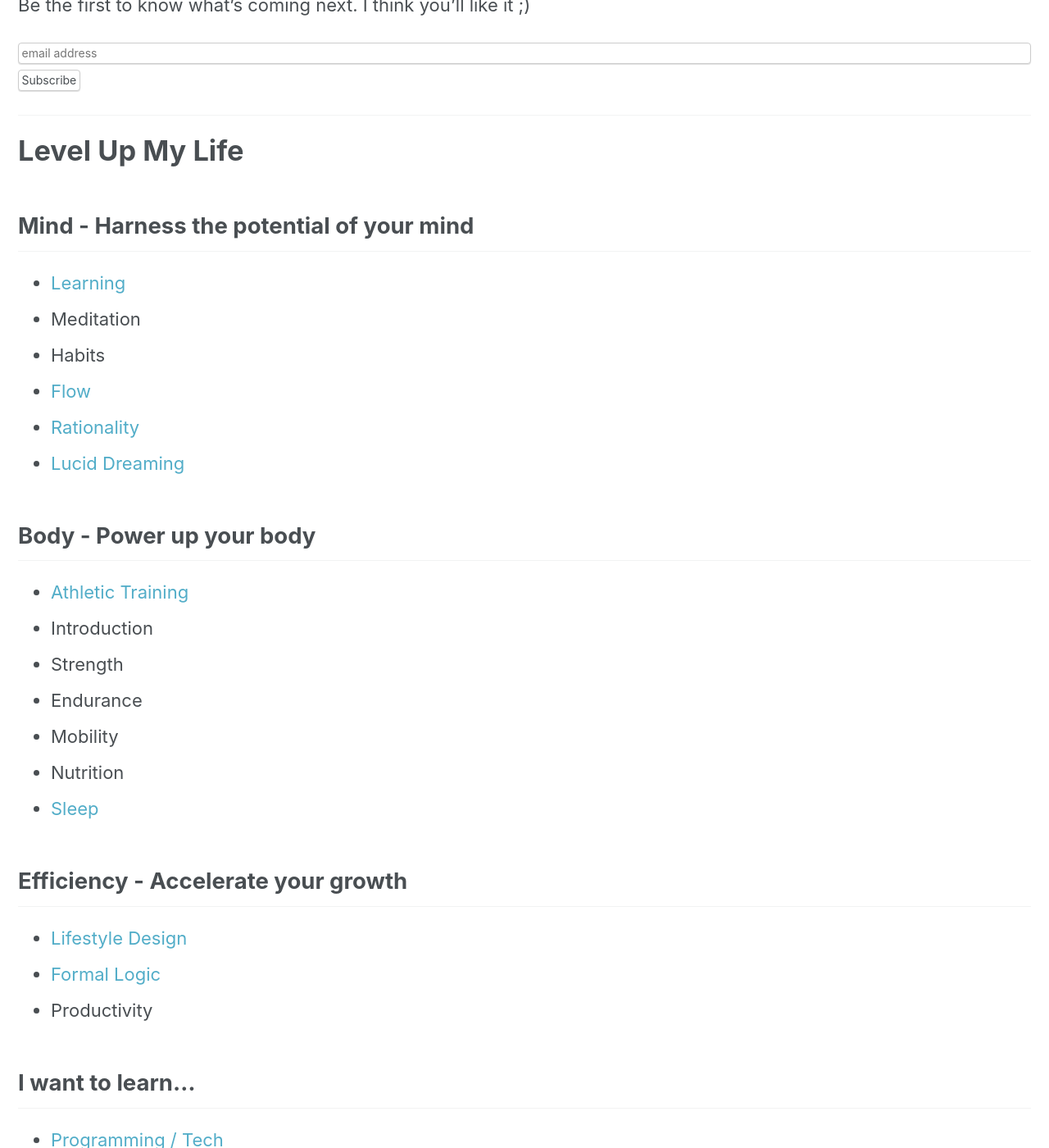
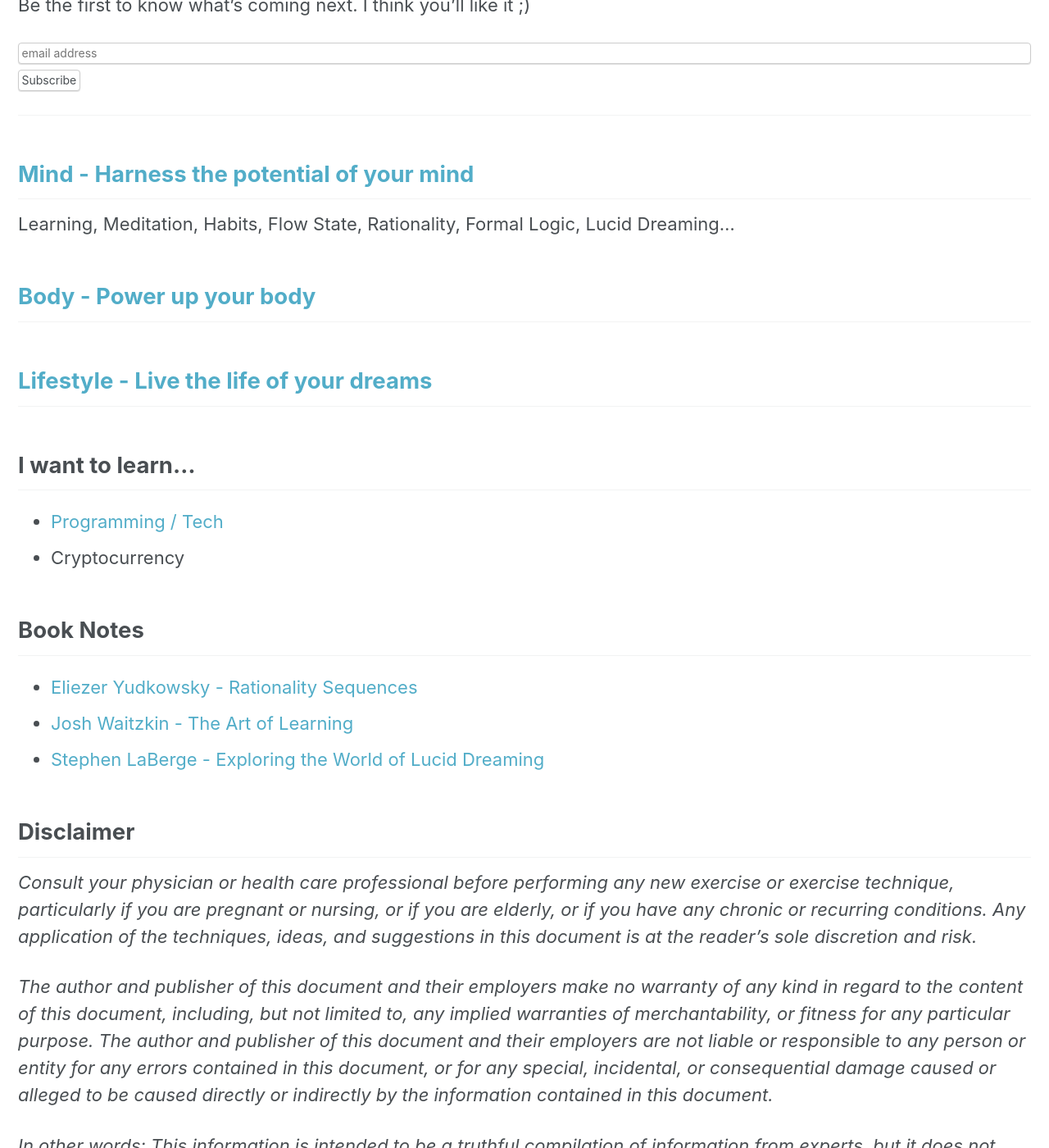
Before and after one commit to shanemileham/levelupmylife, a Jekyll site: the page built from index.md, in a window 1280 px wide and 1400 px high, scrolled down 649 px. Shown: the whole window at 82% size. Built offline with Jekyll 4.4.1, drawn with Linux system fonts in a browser that asks for light colours; the list of posts is cut into pages by our own code; comment, search, counter and statistics services are not loaded.

Commit message:
Updated site structure

```diff
--- a/index.md
+++ b/index.md
@@ -17,29 +17,14 @@ Be the first to know what's coming next. I think you'll like it ;)
 
 ---
 
-# Level Up My Life
+## [Mind - Harness the potential of your mind](/mind/index)
+Learning, Meditation, Habits, Flow State, Rationality, Formal Logic, Lucid Dreaming...
 
-## Mind - Harness the potential of your mind
-* [Learning](/learning)
-* Meditation
-* Habits
-* [Flow](/flow)
-* [Rationality](/rationality)
-* [Lucid Dreaming](/lucid-dreaming)
+## [Body - Power up your body](/body)
 
-## Body - Power up your body
-* [Athletic Training](/athletic-training)
-* Introduction
-* Strength
-* Endurance
-* Mobility
-* Nutrition
-* [Sleep](/sleep)
 
-## Efficiency - Accelerate your growth
-* [Lifestyle Design](/lifestyle-design)
-* [Formal Logic](/logic)
-* Productivity
+## [Lifestyle - Live the life of your dreams](/lifestyle)
+
 
 ## I want to learn...
 * [Programming / Tech](https://github.com/sindresorhus/awesome)
```
Also changed, not shown: _content/body.md (renamed from _content/athletic-training.md, +12 -1 lines), _content/books/stephen-laberge--exploring-the-world-of-lucid-dreaming.md (+1 -1 lines), _content/learning.md (+1 -0 lines), _content/lifestyle.md (added, +8 -0 lines), _content/lucid-dreaming.md (+2 -3 lines), _content/mind.md (added, +12 -0 lines).
